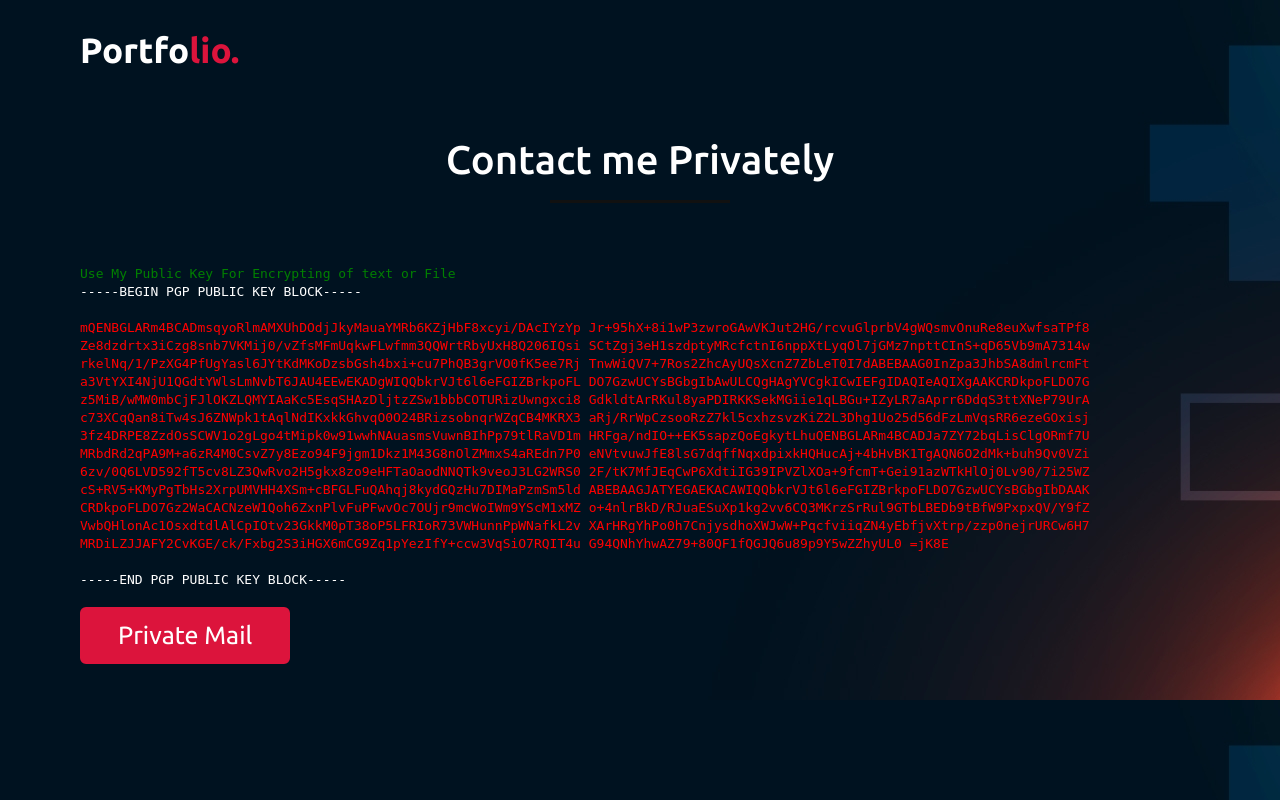
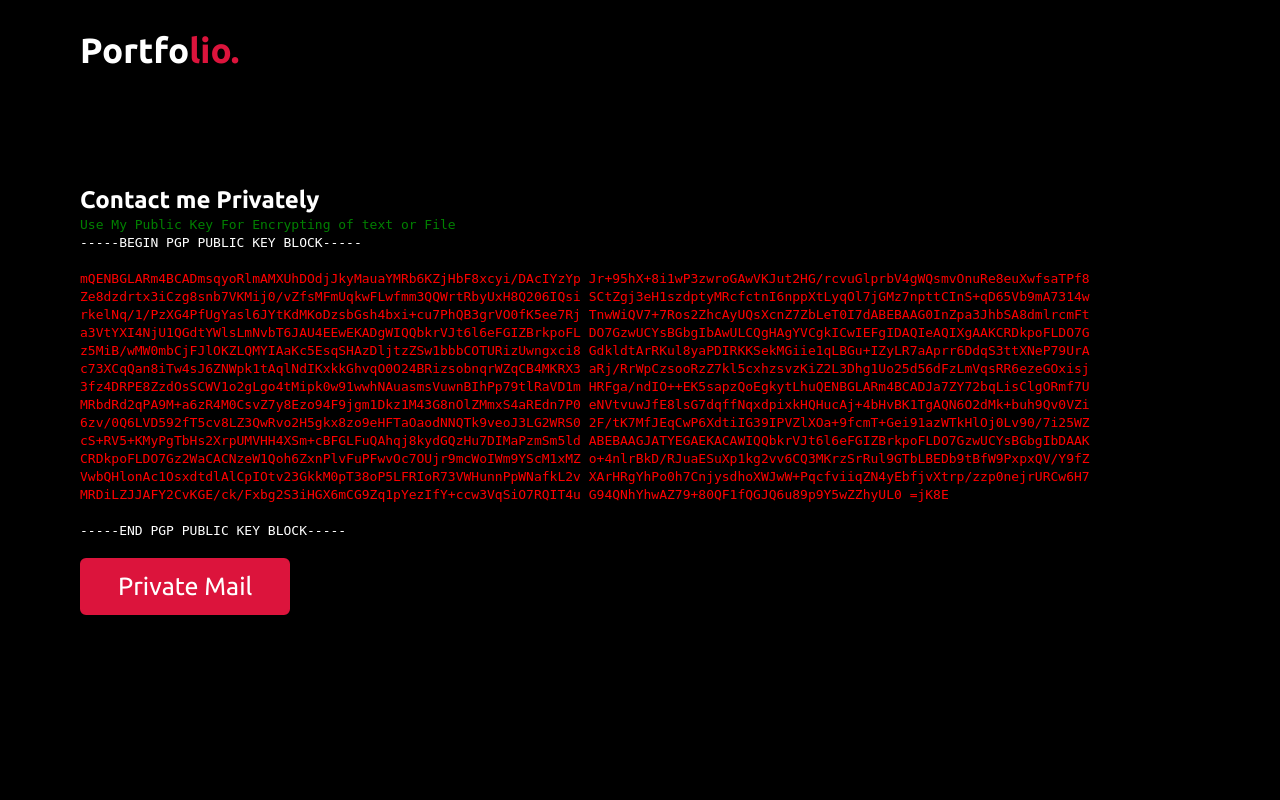
Before and after one commit to lea-dtech/portfolio1, a Django app: page /contact_private in a window 1280 px wide. Run offline with Django 4.2, Linux system fonts and the light colour scheme; some libraries are stand-ins or nearby versions.

Commit message:
personal.html page color change

```diff
--- a/portfolio/templates/portfolio/personal.html
+++ b/portfolio/templates/portfolio/personal.html
@@ -9,7 +9,7 @@
 <div class="scroll-up-btn">
     <i class="fas fa-angle-up"></i>
 </div>
-<nav class="navbar">
+<nav class="navbar" style="background-color: black;">
     <div class="max-width">
         <div class="logo"><a href="{% url 'portfolio:index' %}">Portfo<span>lio.</span></a></div>
         <!-- <ul class="menu">
@@ -20,14 +20,13 @@
             <li><a href="#services" class="menu-btn">Proficiency</a></li>
             <li><a href="#contact" class="menu-btn">Contact</a></li>
         </ul> -->
-        <div class="menu-btn">
+        <!-- <div class="menu-btn">
             <i class="fas fa-bars"></i>
-        </div>
+        </div> -->
     </div>
 </nav>
 
-<!-- home section start -->
-<section class="home" id="home" style="background: url('{% static 'portfolio/images/banner.jpg' %}')">
+<div class="home" id="home" style="background-color: black;">
     <div class="max-width">
         <div class="home-content">
             <h2 class="title">Contact me Privately</h2>
@@ -67,7 +66,7 @@
 
         </div>
     </div>
-</section>
+</div>
 
 
 
```
Also changed, not shown: 1 other file.
